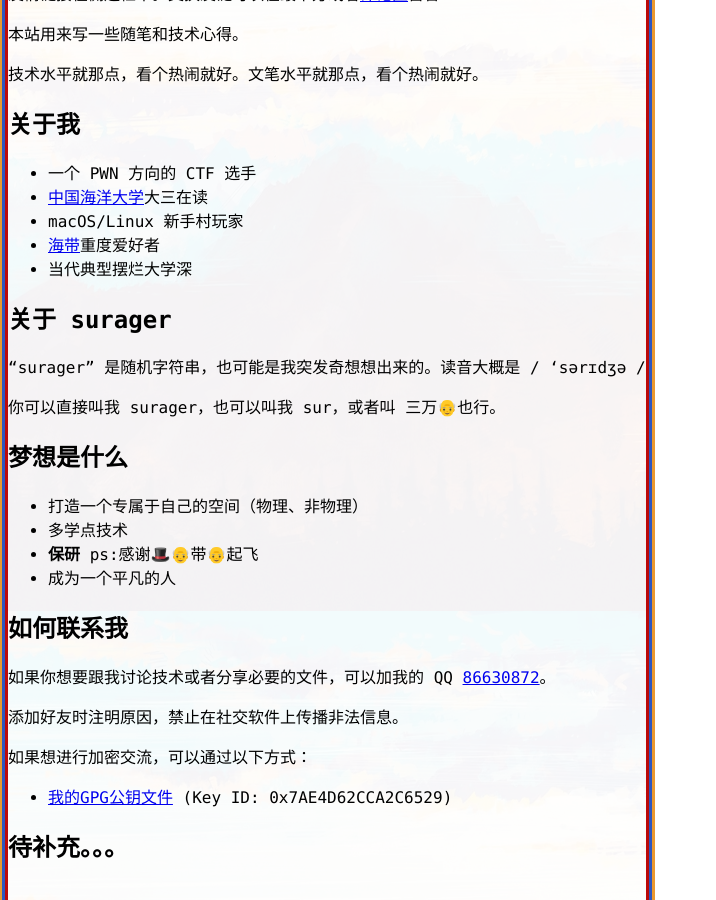
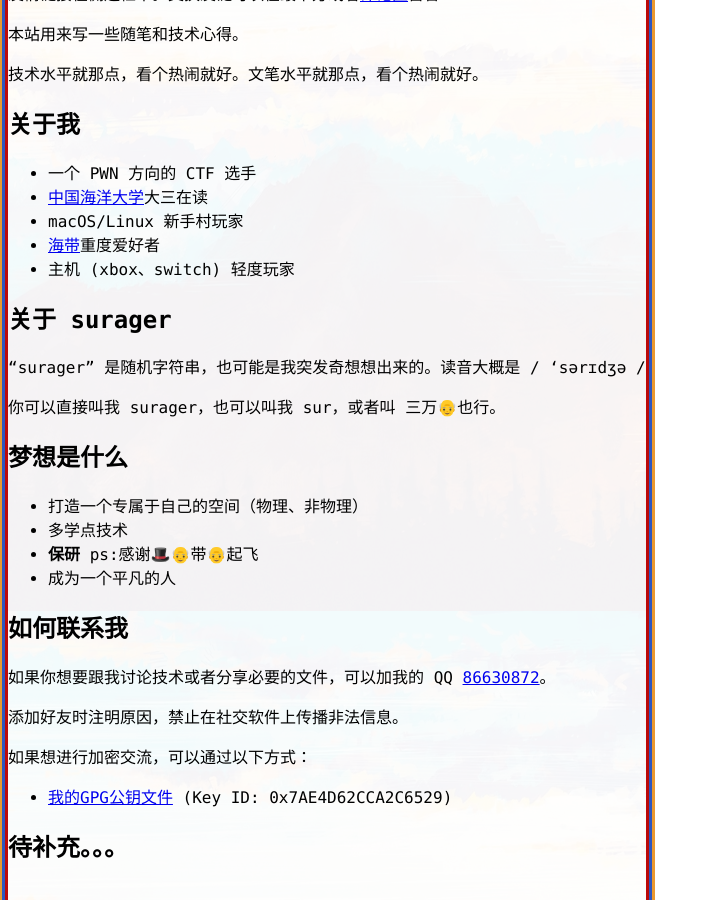
Before and after one commit to Surager/Surager.github.io, a Jekyll site: the page built from _posts/pages/2000-01-01-about.md, in a window 1280 px wide and 900 px high, scrolled down 1934 px. Shown: the whole window, without its empty margins (0-716 px from the left). Built offline with Jekyll 4.4.1, drawn with Linux system fonts in a browser that asks for light colours; nearby versions of some CDN libraries; comment, search, counter and statistics services are not loaded; a style sheet for code colours, icons or effects is not loaded.

Commit message:
稍作改动

```diff
--- a/_posts/pages/2000-01-01-about.md
+++ b/_posts/pages/2000-01-01-about.md
@@ -27,7 +27,7 @@ Hack for fun! CTF for fun! Binary for fun!
 - [中国海洋大学](https://zh.wikipedia.org/zh-hans/%E4%B8%AD%E5%9B%BD%E6%B5%B7%E6%B4%8B%E5%A4%A7%E5%AD%A6)大三在读
 - macOS/Linux 新手村玩家
 - [海带](https://baike.baidu.com/item/%E6%B5%B7%E5%B8%A6/824011?fr=aladdin)重度爱好者
-- 当代典型摆烂大学深
+- 主机 (xbox、switch) 轻度玩家
 
 ## 关于 surager
 
```
